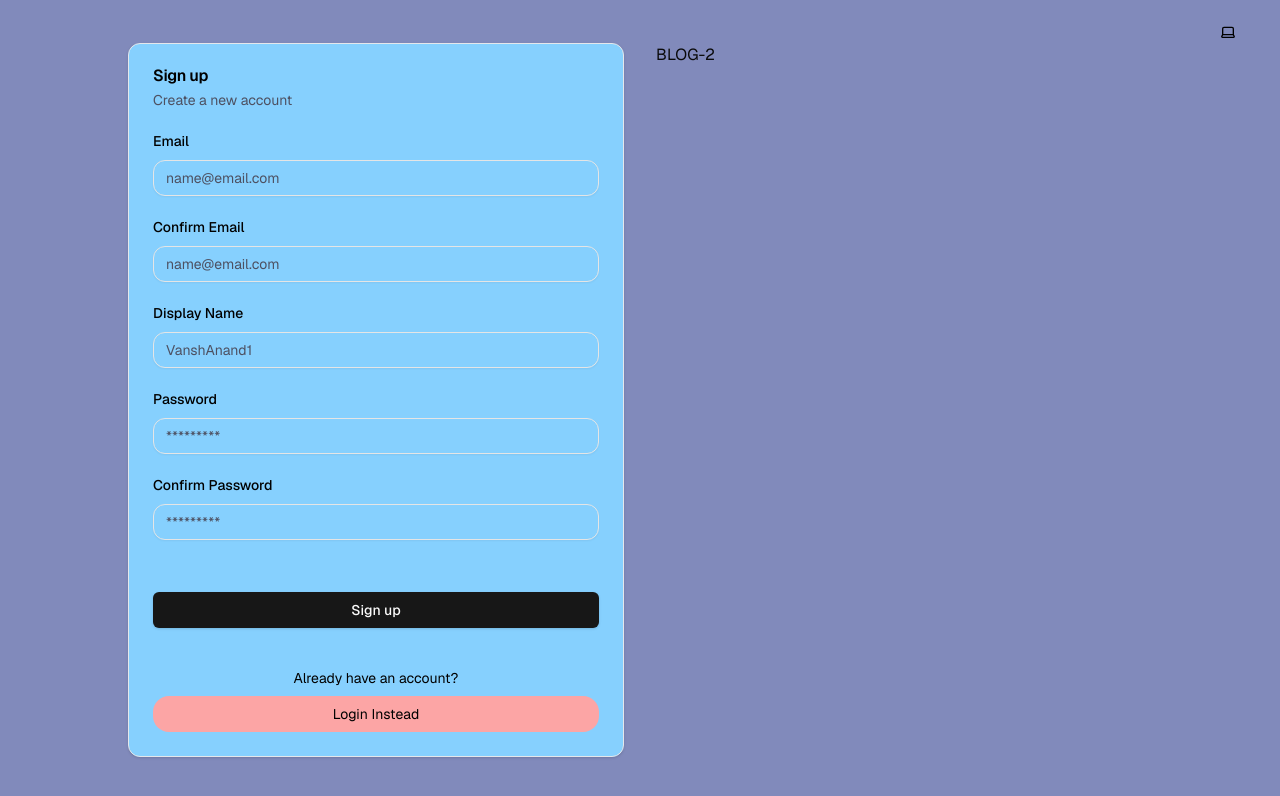
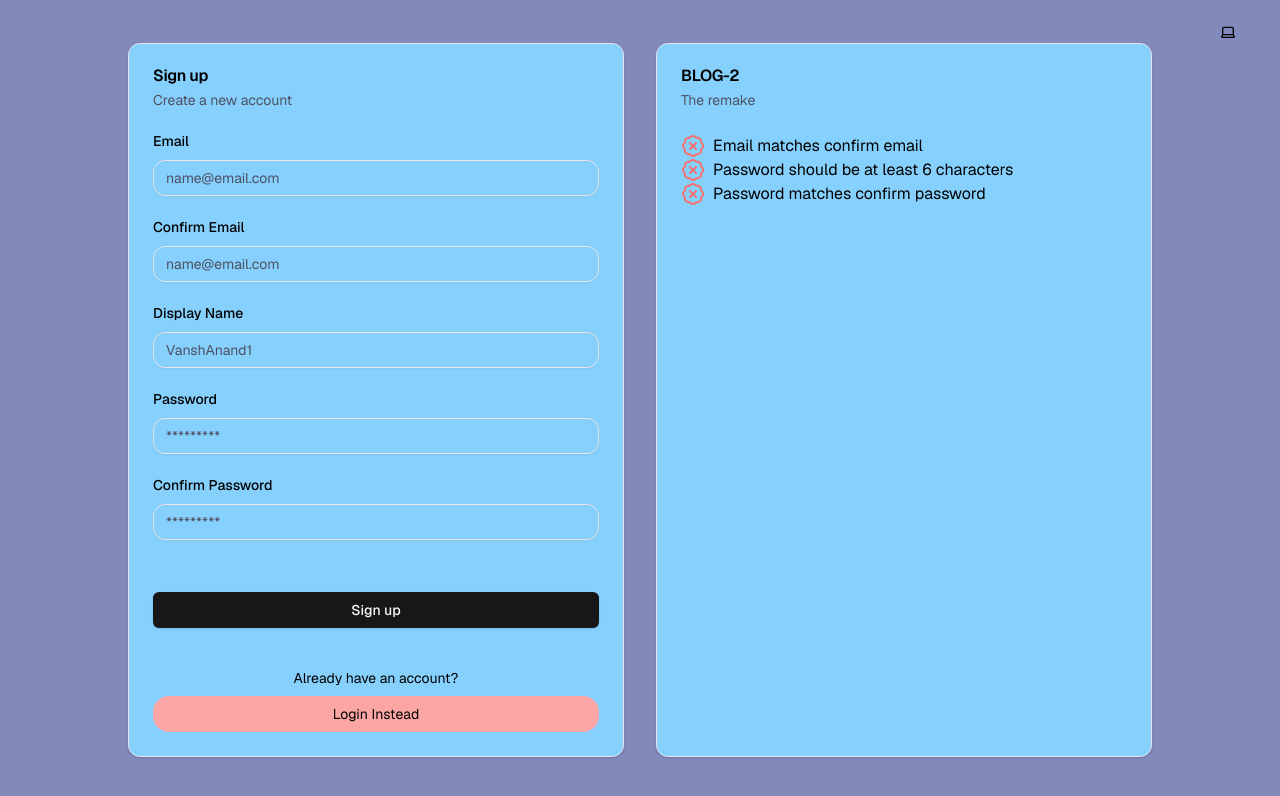
Before and after one commit to VanshAnand1/BLOG-2, a Next.js app: page /auth/signup in a window 1280 px wide. Shown: the top 796 px of the page. Built offline with nearby package versions, Linux system fonts and the light colour scheme.

Commit message:
BG-3 feature: added few requirements to card

```diff
--- a/components/auth/sign-up-form.tsx
+++ b/components/auth/sign-up-form.tsx
@@ -15,6 +15,7 @@ import { Label } from "../ui/label";
 import { Input } from "../ui/input";
 import { Button } from "../ui/button";
 import Link from "next/link";
+import { BadgeCheck, BadgeX } from "lucide-react";
 
 type InputField =
   | "email"
@@ -106,6 +107,20 @@ export default function SignUpForm({
       window.removeEventListener("click", handleClick);
     };
   });
+
+  const checkEmailMatch = () => {
+    if (!email && !confirmEmail) return false;
+    return email === confirmEmail;
+  };
+
+  const checkPasswordLength = () => {
+    return password.length >= 6;
+  };
+
+  const checkPasswordMatch = () => {
+    if (!password && !confirmPassword) return false;
+    return password === confirmPassword;
+  };
 
   return (
     <div
@@ -248,7 +263,40 @@ export default function SignUpForm({
           </CardFooter>
         </Card>
       </div>
-      <div className="hidden w-full flex-1 lg:flex">BLOG-2</div>
+      <div className="hidden w-full flex-1 lg:flex">
+        <Card className="h-full w-full">
+          <CardHeader>
+            <CardTitle>BLOG-2</CardTitle>
+            <CardDescription>The remake</CardDescription>
+          </CardHeader>
+          <CardContent>
+            <div className="flex flex-row gap-2">
+              {checkEmailMatch() ? (
+                <BadgeCheck className="text-green-400"></BadgeCheck>
+              ) : (
+                <BadgeX className="text-red-400"></BadgeX>
+              )}
+              <p>Email matches confirm email</p>
+            </div>
+            <div className="flex flex-row gap-2">
+              {checkPasswordLength() ? (
+                <BadgeCheck className="text-green-400"></BadgeCheck>
+              ) : (
+                <BadgeX className="text-red-400"></BadgeX>
+              )}
+              <p>Password should be at least 6 characters</p>
+            </div>
+            <div className="flex flex-row gap-2">
+              {checkPasswordMatch() ? (
+                <BadgeCheck className="text-green-400"></BadgeCheck>
+              ) : (
+                <BadgeX className="text-red-400"></BadgeX>
+              )}
+              <p>Password matches confirm password</p>
+            </div>
+          </CardContent>
+        </Card>
+      </div>
     </div>
   );
 }
```
